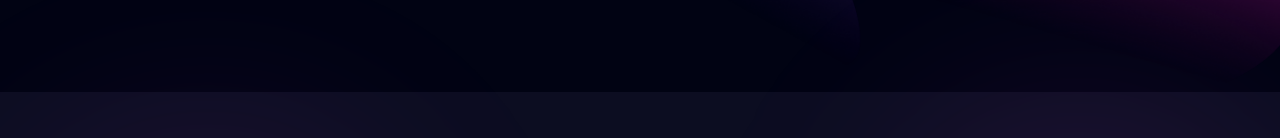
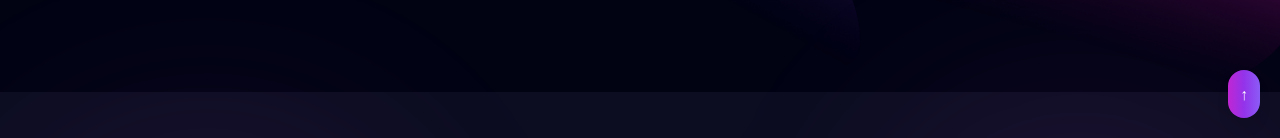
Before and after one commit to rahulsd380/Portfolio-Client, a Next.js app: page / in a window 1280 px wide. Shown: the part 662-800 px from the top of the page. Built offline with nearby package versions, Linux system fonts and the light colour scheme.

Commit message:
Added scroll to top functionality

```diff
--- /dev/null
+++ b/src/Components/ScrollToTop/ScrollToTop.tsx
@@ -0,0 +1,21 @@
+"use client"
+
+const ScrollToTop = () => {
+  const scrollToTop = () => {
+    window.scrollTo({
+      top: 0,
+      behavior: "smooth",
+    });
+  };
+  return (
+      <button
+        onClick={scrollToTop}
+        className="fixed bottom-5 right-5 p-3 bg-gradient-to-r from-fuchsia-600 via-purple-600 to-violet-500 text-white rounded-full shadow-lg hover:bg-purple-900 transition duration-300 z-20"
+        aria-label="Scroll to top"
+      >
+        ↑
+      </button>
+  );
+};
+
+export default ScrollToTop;
--- a/src/app/layout.tsx
+++ b/src/app/layout.tsx
@@ -2,6 +2,7 @@ import type { Metadata } from "next";
 import "./globals.css";
 import Navbar from "@/Components/Shared/Navbar/Navbar";
 import Footer from "@/Components/Shared/Footer/Footer";
+import ScrollToTop from "@/Components/ScrollToTop/ScrollToTop";
 
 
 export const metadata: Metadata = {
@@ -22,6 +23,7 @@ export default function RootLayout({
         <Navbar/>
         {children}
         <Footer/>
+        <ScrollToTop/>
       </body>
     </html>
   );
```
